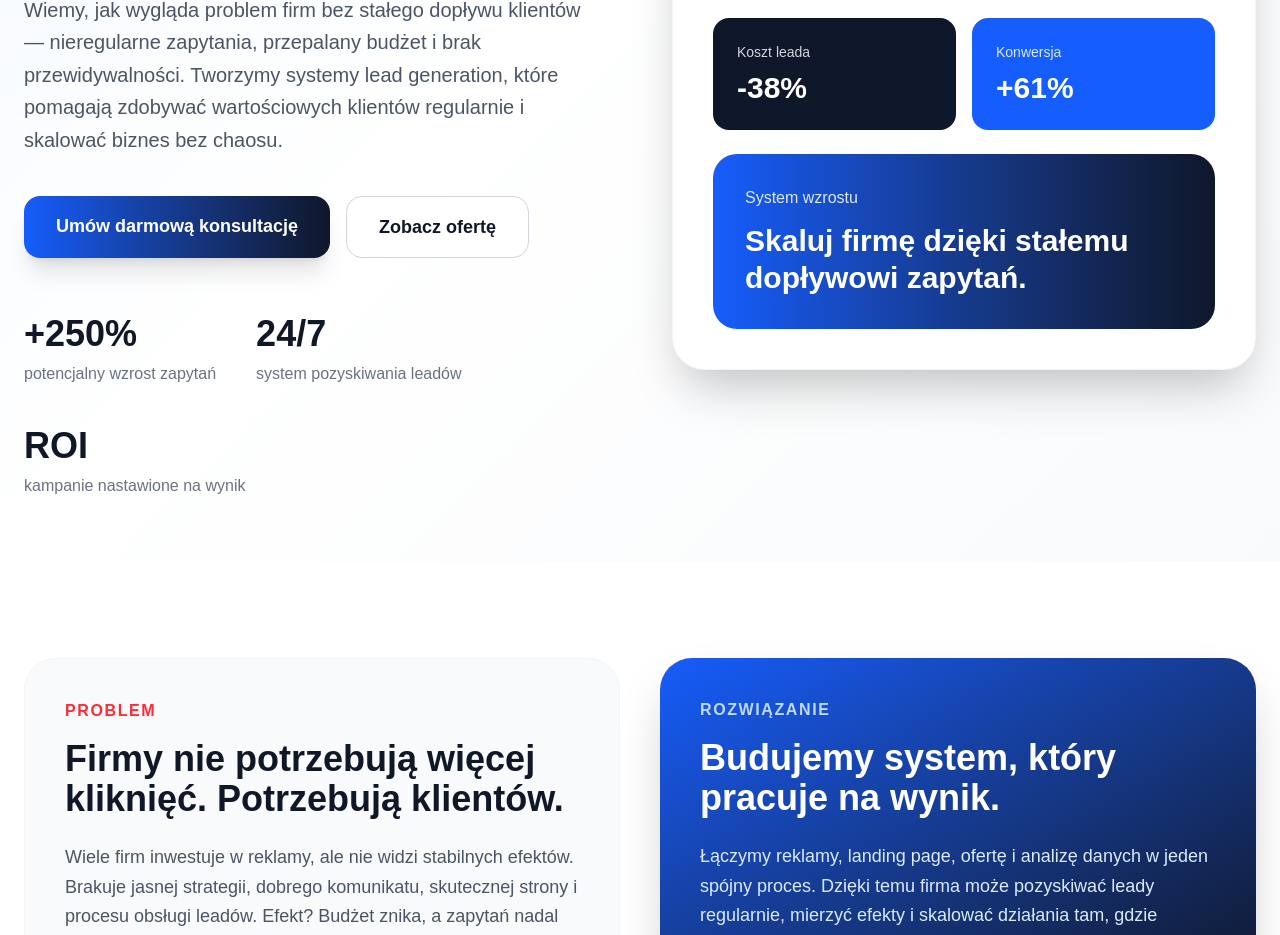
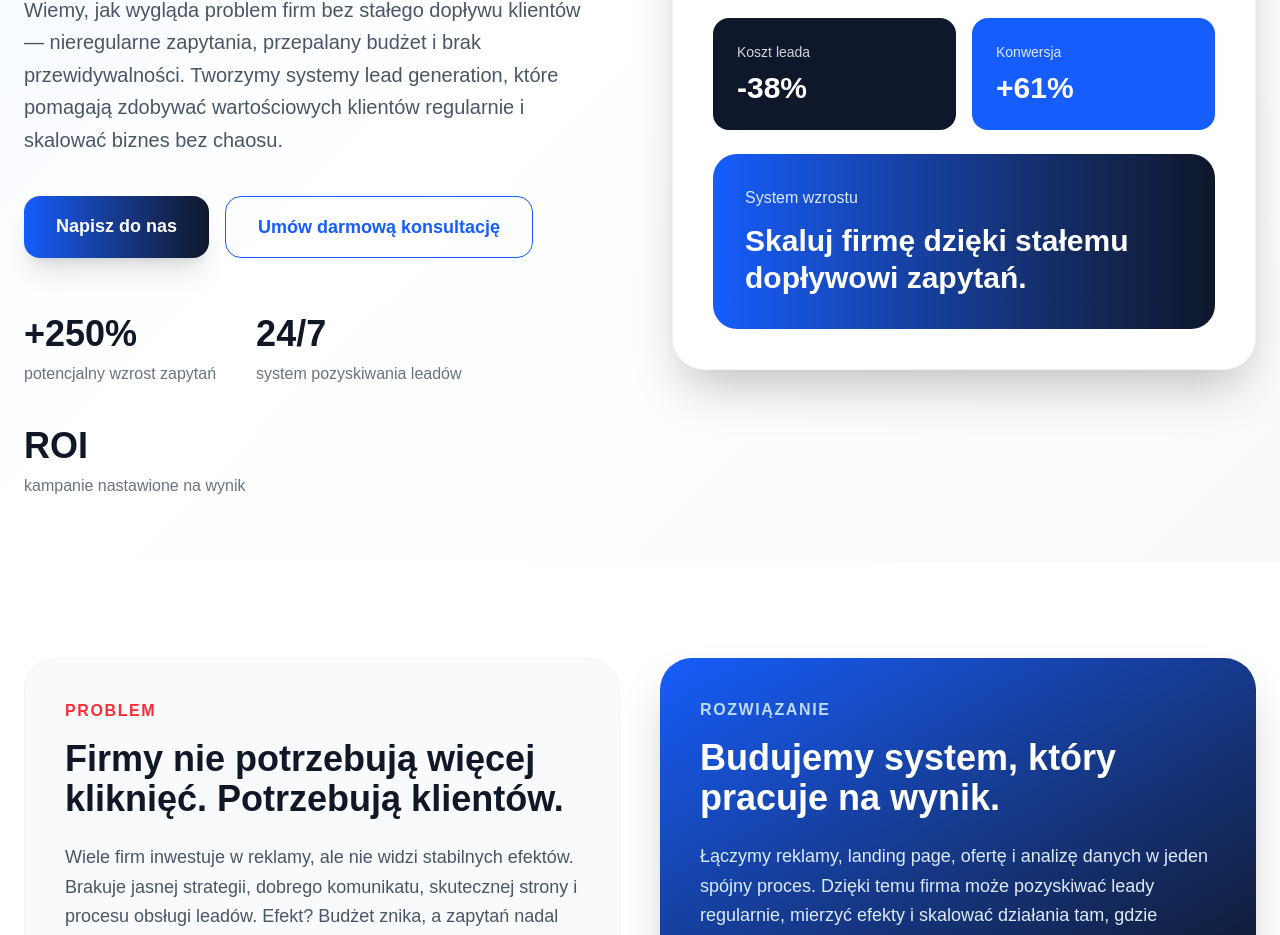
Before and after one commit to lukaszmatysiak89-debug/strefa-leadow, a Next.js app: page / in a window 1280 px wide. Shown: the part 715-1650 px from the top of the page. Built offline with nearby package versions, Linux system fonts and the light colour scheme.

Commit message:
opis zmian

```diff
--- a/app/page.tsx
+++ b/app/page.tsx
@@ -112,16 +112,17 @@ export default function LandingPage() {
     whileTap={{ scale: 0.95 }}
     className="bg-gradient-to-r from-blue-600 to-slate-900 text-white px-8 py-4 rounded-2xl font-semibold text-lg shadow-xl transition"
   >
-                  Umów darmową konsultację
+    Napisz do nas
   </motion.a>
 
   <motion.a
-                  href="#oferta"
+    href="https://calendly.com/strefaleadow/30min"
+    target="_blank"
     whileHover={{ scale: 1.05 }}
     whileTap={{ scale: 0.95 }}
-                  className="border border-gray-300 hover:border-blue-500 hover:text-blue-600 px-8 py-4 rounded-2xl font-semibold text-lg transition bg-white"
+    className="border border-blue-600 text-blue-600 hover:bg-blue-600 hover:text-white px-8 py-4 rounded-2xl font-semibold text-lg transition"
   >
-                  Zobacz ofertę
+    Umów darmową konsultację
   </motion.a>
               </div>
 
```
Lines whose indentation alone changed are shown as unchanged.
